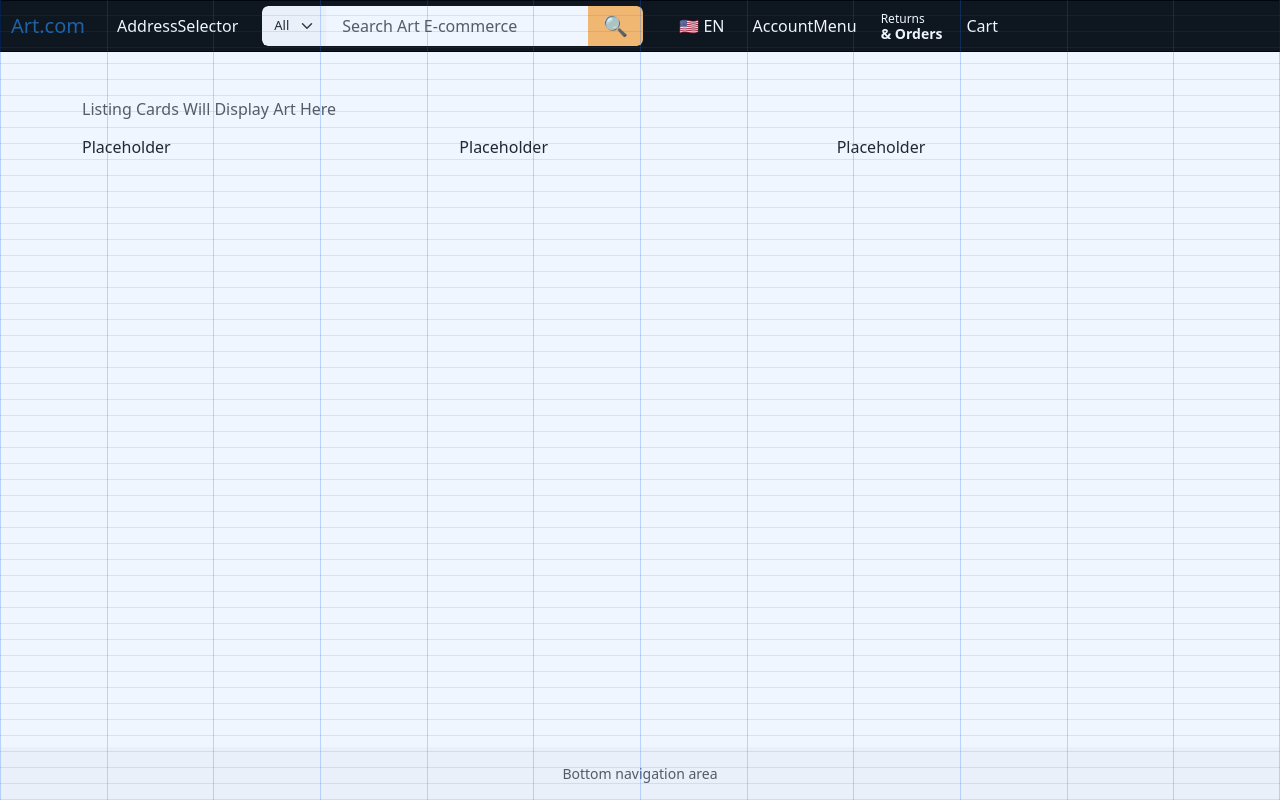
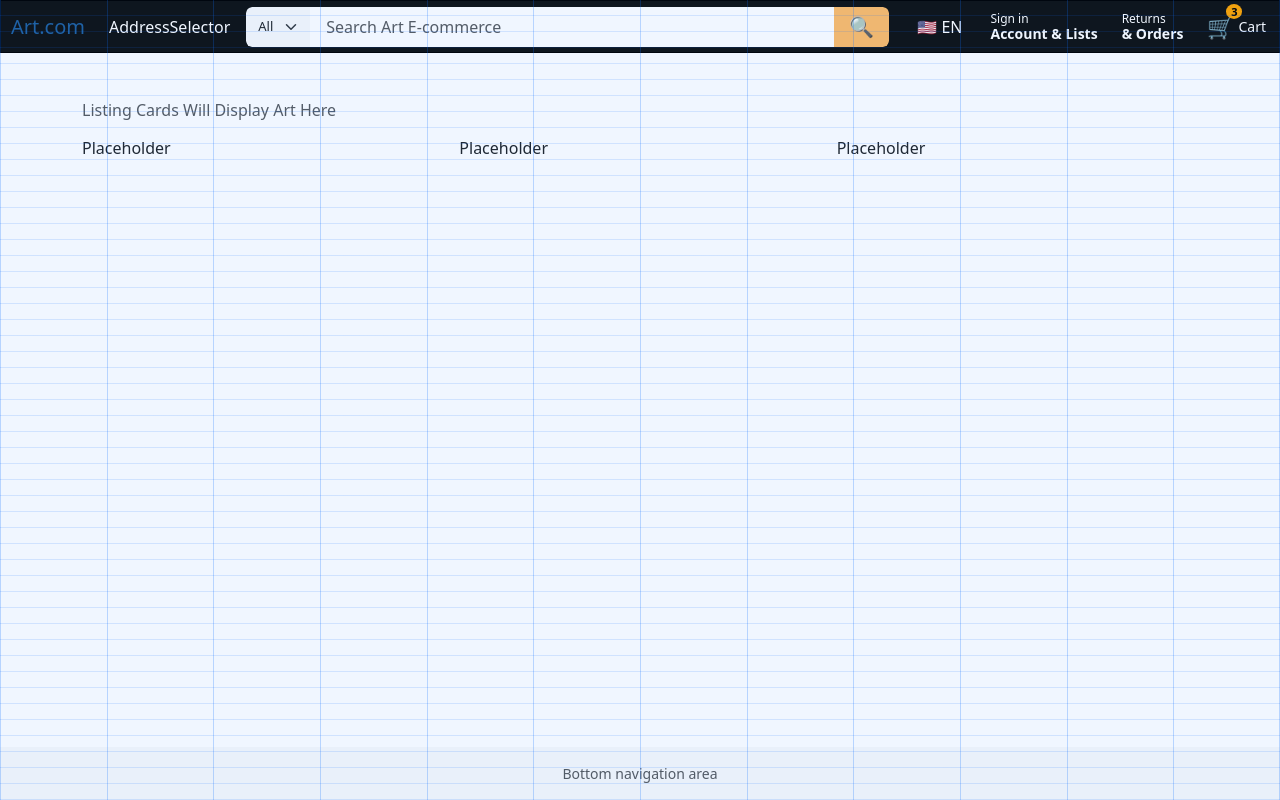
Before and after one commit to VCU-257/ugly-build-with-bootstrap-group-6, a React (Vite) app in the folder frontend/: page / in a window 1280 px wide. Built offline with nearby package versions, Linux system fonts and the light colour scheme.

Commit message:
Fixed Search Bar Resizing Problem
^

```diff
--- a/frontend/src/components/NavBar/AccountMenu.jsx
+++ b/frontend/src/components/NavBar/AccountMenu.jsx
@@ -1,4 +1,44 @@
+import { useState } from 'react';
+import { useNavigate } from 'react-router-dom';
+
 export default function AccountMenu() {
-    // Needs to route to Account Profile Page(which we dont have a page for yet)
-  return <div>AccountMenu</div>;
+  const navigate = useNavigate();
+
+  // Test State: true = "user is logged in, will navigate to profile page", false = "user not logged in, go to login page"
+  // Replace this with an actual user authentication check later
+  const [isLoggedIn] = useState(false);
+  const [userName] = useState('Joey'); // placeholder name
+
+  const handleClick = () => {
+    if (isLoggedIn) {
+      // Navigate to profile page
+      navigate('/account');
+    } else {
+      // Navigate to login page
+      navigate('/login');
+    }
+  };
+
+  return (
+    <div
+      className="d-flex flex-column px-2 py-1 cursor-pointer text-white"
+      style={{ minWidth: 'fit-content' }}
+      onClick={handleClick}
+    >
+      {/* Top small text */}
+      <span
+        style={{ fontSize: '12px', color: 'white', lineHeight: '14px' }}
+      >
+        {isLoggedIn ? `Hello, ${userName}` : 'Sign in'}
+      </span>
+
+      {/* Bottom bold text */}
+      <span
+        className="fw-bold"
+        style={{ color: 'white', fontSize: '14px', lineHeight: '15px' }}
+      >
+        Account & Lists
+      </span>
+    </div>
+  );
 }
--- a/frontend/src/components/NavBar/AddressSelector.jsx
+++ b/frontend/src/components/NavBar/AddressSelector.jsx
@@ -1,5 +1,7 @@
 export default function AddressSelector() {
     // Need to add a popup with a location selection tool
         // See amazons "deliver to x" feature in their navbar
+        // Should have a different popup depending on if the user is signed in or not
+            // see amazon for more examples
   return <div>AddressSelector</div>;
 }
--- a/frontend/src/components/NavBar/Cart.jsx
+++ b/frontend/src/components/NavBar/Cart.jsx
@@ -1,6 +1,46 @@
+import { useNavigate } from 'react-router-dom';
+
 export default function Cart() {
-  // Need to add cart page and add routing to get there on click
-    // Cart icon should show number of items in cart
-  // Cart should be usable whether signed in or not like amazon
-  return <div>Cart</div>;
+  const navigate = useNavigate();
+
+  const itemCount = 3; // test value
+
+  const handleClick = () => {
+    navigate('/cart');
+  };
+
+  return (
+    <div
+      className="d-flex align-items-center px-2 py-1 cursor-pointer text-white gap-1"
+      style={{ minWidth: 'fit-content' }}
+      onClick={handleClick}
+    >
+      {/* Icon wrapper */}
+      <div style={{ position: 'relative', fontSize: '22px' }}>
+        🛒
+
+        {itemCount > 0 && (
+          <span
+            style={{
+              position: 'absolute',
+              top: '-6px',
+              right: '-8px',
+              backgroundColor: 'orange',
+              color: 'black',
+              borderRadius: '50%',
+              padding: '2px 5px',
+              fontSize: '11px',
+              fontWeight: 'bold',
+              lineHeight: '1',
+            }}
+          >
+            {itemCount}
+          </span>
+        )}
+      </div>
+
+      {/* Optional text */}
+      <span style={{ fontSize: '14px' }}>Cart</span>
+    </div>
+  );
 }
--- a/frontend/src/components/NavBar/SearchBar.jsx
+++ b/frontend/src/components/NavBar/SearchBar.jsx
@@ -1,12 +1,12 @@
 export default function SearchBar() {
   return (
-    <div className="flex-grow-1 d-flex ms-2 me-2" style={{ minWidth: '200px' }}>
-      <div className="input-group overflow-hidden rounded-2">
+    <div className="d-flex w-100" style={{ minWidth: '200px' }}>
+      <div className="input-group overflow-hidden rounded-2 w-100">
 
         {/* Dropdown */}
         <select
           className="form-select bg-light border-0 d-none d-md-block"
-          style={{  maxWidth: '65px', fontSize: '13px', cursor: 'pointer' }}
+          style={{ maxWidth: '65px', fontSize: '13px', cursor: 'pointer' }}
         >
           <option>All</option>
           <option>Art</option>
@@ -21,13 +21,12 @@ export default function SearchBar() {
           style={{ height: '40px', boxShadow: 'none' }}
         />
 
-        {/* Search Button*/}
+        {/* Search Button */}
         <button
-          className="btn border-0 d-flex align-items-center justify-content-center"
+          className="btn border-0 d-flex align-items-center"
           type="button"
           style={{ backgroundColor: '#febd69', padding: '0 15px' }}
         >
-          {/* Icon */}
           <span style={{ fontSize: '20px', fontWeight: 'bold' }}>🔍</span>
         </button>
 
--- a/frontend/src/components/NavBar/TopNavBar.css
+++ b/frontend/src/components/NavBar/TopNavBar.css
@@ -17,3 +17,9 @@
 .navbar{
     padding:0px;
 }
+
+.search-bar {
+  flex: 1;
+  min-width: 150px;
+  max-width: 400px;
+}
--- a/frontend/src/components/NavBar/TopNavbar.jsx
+++ b/frontend/src/components/NavBar/TopNavbar.jsx
@@ -12,17 +12,27 @@ export default function TopNavBar() {
   return (
     <SectionOutline className="rounded-0 border-top-0 border-start-0 border-end-0">
       <nav className="navbar navbar-expand-lg bg-body-tertiary">
-        <div className="container-fluid" id='navBarContainer'>
-          {/* Navbar items */}
-          <div className="navbar-nav flex-row flex-wrap gap-2 gap-lg-3 align-items-center">
-            <Link id='companyLogo' className="navbar-brand" to="/"> Art.com </Link>
+        <div className="container-fluid" id="navBarContainer">
+
+          {/* LEFT: logo + address */}
+          <div className="d-flex align-items-center gap-2" style={{ flexShrink: 0 }}>
+            <Link id="companyLogo" className="navbar-brand" to="/"> Art.com </Link>
             <AddressSelector />
+          </div>
+
+          {/* CENTER: search bar */}
+          <div style={{ flex: 1, minWidth: 0 }} className="px-3">
             <SearchBar />
+          </div>
+
+          {/* RIGHT: language + account + returns + cart */}
+          <div className="d-flex align-items-center gap-2" style={{ flexShrink: 0 }}>
             <LanguageSelector />
             <AccountMenu />
             <ReturnsOrders />
             <Cart />
           </div>
+
         </div>
       </nav>
     </SectionOutline>
```
